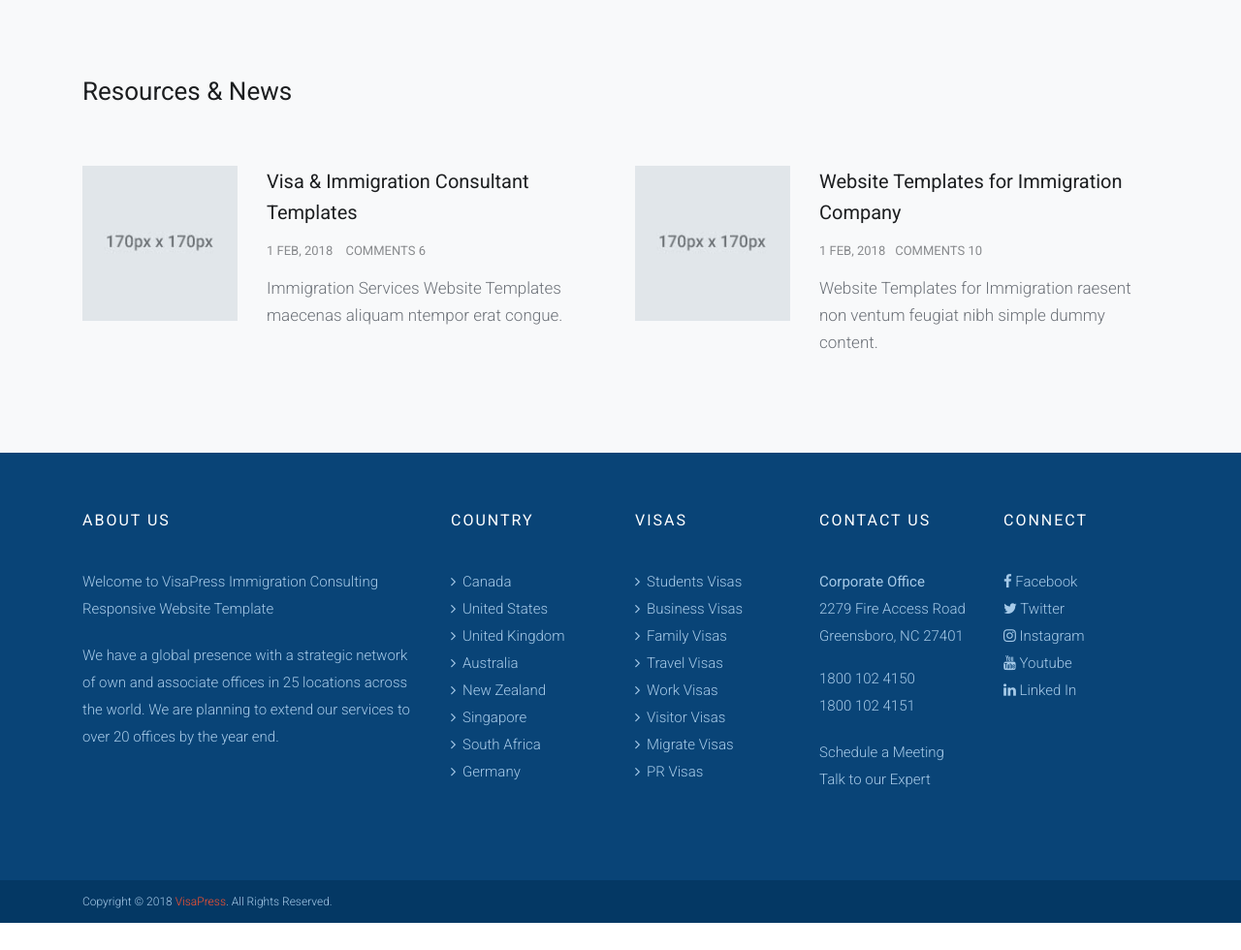
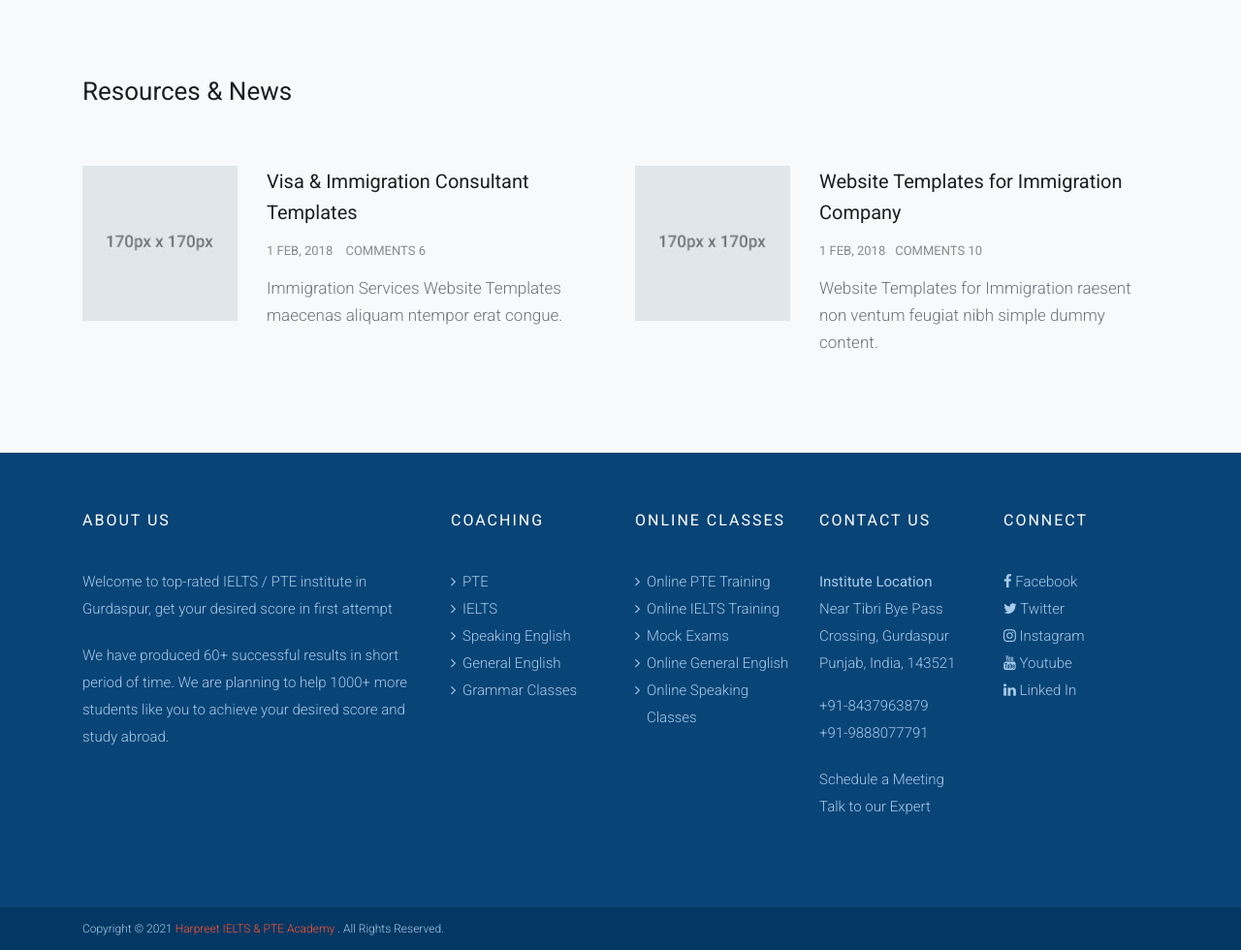
Before and after one commit to gu9/webapp_pte, a Flask app: page / in a window 1280 px wide. Shown: the part 3821-4801 px from the top of the page at 97% size. Before the commit the page ends 4773 px from the top, so only its background shows below. Run offline with Flask 2, Linux system fonts and the light colour scheme; some libraries are stand-ins or nearby versions.

Commit message:
modified footer data

```diff
--- a/application/templates/includes/footer.html
+++ b/application/templates/includes/footer.html
@@ -6,62 +6,56 @@
                 <div class="col-xl-4 col-lg-4 col-md-6 col-sm-3 col-12">
                     <div class="widget-footer">
                         <h3 class="widget-title">About us</h3>
-                        <p>Welcome to VisaPress Immigration Consulting Responsive Website Template</p>
-                        <p>We have a global presence with a strategic network of own and associate offices in 25 locations across the world. We are planning to extend our services to over 20 offices by the year end. </p>
+                        <p>Welcome to top-rated IELTS / PTE institute in Gurdaspur, get your desired score in first attempt</p>
+                        <p>We have produced 60+ successful results in short period of time. We are planning to help 1000+ more students like you to achieve your desired score and study abroad. </p>
                     </div>
                 </div>
                 <div class="col-xl-2 col-lg-2 col-md-3 col-sm-3 col-6">
                     <div class="widget-footer">
-                        <h3 class="widget-title">Country</h3>
+                        <h3 class="widget-title">Coaching</h3>
                         <ul class="listnone arrow-footer">
-                            <li><a href="#">Canada</a></li>
-                            <li><a href="#">United States</a></li>
-                            <li><a href="#">United Kingdom</a></li>
-                            <li><a href="#">Australia</a></li>
-                            <li><a href="#">New Zealand</a></li>
-                            <li><a href="#">Singapore</a></li>
-                            <li><a href="#">South Africa</a></li>
-                            <li><a href="#">Germany</a></li>
+                            <li><a href="{{ url_for('pte') }}">PTE</a></li>
+                            <li><a href="{{ url_for('ielts') }}">IELTS</a></li>
+                            <li><a href="{{ url_for('generalenglish') }}">Speaking English</a></li>
+                            <li><a href="{{ url_for('generalenglish') }}">General English</a></li>
+                            <li><a href="{{ url_for('generalenglish') }}">Grammar Classes</a></li>
                         </ul>
                     </div>
                 </div>
                 <div class="col-xl-2 col-lg-2 col-md-3 col-sm-3 col-6">
                     <div class="widget-footer">
-                        <h3 class="widget-title">Visas</h3>
+                        <h3 class="widget-title">Online Classes</h3>
                         <ul class="listnone arrow-footer">
-                            <li><a href="#"> Students Visas</a></li>
-                            <li><a href="#">Business Visas</a></li>
-                            <li><a href="#">Family Visas</a></li>
-                            <li><a href="#">Travel Visas</a></li>
-                            <li><a href="#">Work Visas</a></li>
-                            <li><a href="#">Visitor Visas</a></li>
-                            <li><a href="#">Migrate Visas</a></li>
-                            <li><a href="#">PR Visas</a></li>
+                            <li><a href="{{ url_for('onlineclasses') }}">Online PTE Training</a></li>
+                            <li><a href="{{ url_for('onlineclasses') }}">Online IELTS Training</a></li>
+                            <li><a href="{{ url_for('onlineclasses') }}">Mock Exams</a></li>
+                            <li><a href="{{ url_for('onlineclasses') }}">Online General English</a></li>
+                            <li><a href="{{ url_for('onlineclasses') }}">Online Speaking Classes</a></li>
                         </ul>
                     </div>
                 </div>
                 <div class="col-xl-2 col-lg-2 col-md-3 col-sm-3 col-6">
                     <div class="widget-footer">
                         <h3 class="widget-title">Contact Us</h3>
-                        <strong>Corporate Office</strong>
-                        <address>2279 Fire Access Road
-                            <br> Greensboro, NC 27401</address>
-                        <p>1800 102 4150
-                            <br> 1800 102 4151</p>
-                        <p><a href="#">Schedule a Meeting</a>
+                        <strong>Institute Location</strong>
+                        <address>Near Tibri Bye Pass Crossing, Gurdaspur
+                            <br> Punjab, India, 143521</address>
+                        <p>+91-8437963879
+                            <br> +91-9888077791</p>
+                        <p><a href="{{ url_for('contactus')}}">Schedule a Meeting</a>
                             <br>
-                            <a href="#">Talk to our Expert</a></p>
+                            <a href="{{ url_for('contactus')}}">Talk to our Expert</a></p>
                     </div>
                 </div>
                 <div class="col-xl-2 col-lg-2 col-md-2 col-sm-2 col-6">
                     <div class="widget-footer">
                         <h3 class="widget-title">Connect</h3>
                         <ul class="listnone">
-                            <li><a href="#"><i class="fa fa-facebook"></i> Facebook</a></li>
-                            <li><a href="#"><i class="fa fa-twitter"></i> Twitter</a></li>
-                            <li><a href="#"><i class="fa fa-instagram"></i> Instagram</a></li>
-                            <li><a href="#"><i class="fa fa-youtube"></i> Youtube</a></li>
-                            <li><a href="#"><i class="fa fa-linkedin"></i> Linked In</a></li>
+                            <li><a href="https://www.instagram.com/theharpreetpte/"><i class="fa fa-facebook"></i> Facebook</a></li>
+                            <li><a href="https://www.instagram.com/theharpreetpte/"><i class="fa fa-twitter"></i> Twitter</a></li>
+                            <li><a href="https://www.instagram.com/theharpreetpte/"><i class="fa fa-instagram"></i> Instagram</a></li>
+                            <li><a href="https://www.instagram.com/theharpreetpte/"><i class="fa fa-youtube"></i> Youtube</a></li>
+                            <li><a href="https://www.instagram.com/theharpreetpte/"><i class="fa fa-linkedin"></i> Linked In</a></li>
                         </ul>
                     </div>
                 </div>
@@ -74,7 +68,7 @@
         <div class="container">
             <div class="row">
                 <div class="col-xl-12 col-lg-12 col-md-12 col-sm-12 col-12">
-                    <p>Copyright © 2018 <a href="#">VisaPress</a>. All Rights Reserved.</p>
+                    <p>Copyright © 2021 <a href="#">Harpreet IELTS & PTE Academy </a>. All Rights Reserved.</p>
                 </div>
             </div>
         </div>
```
